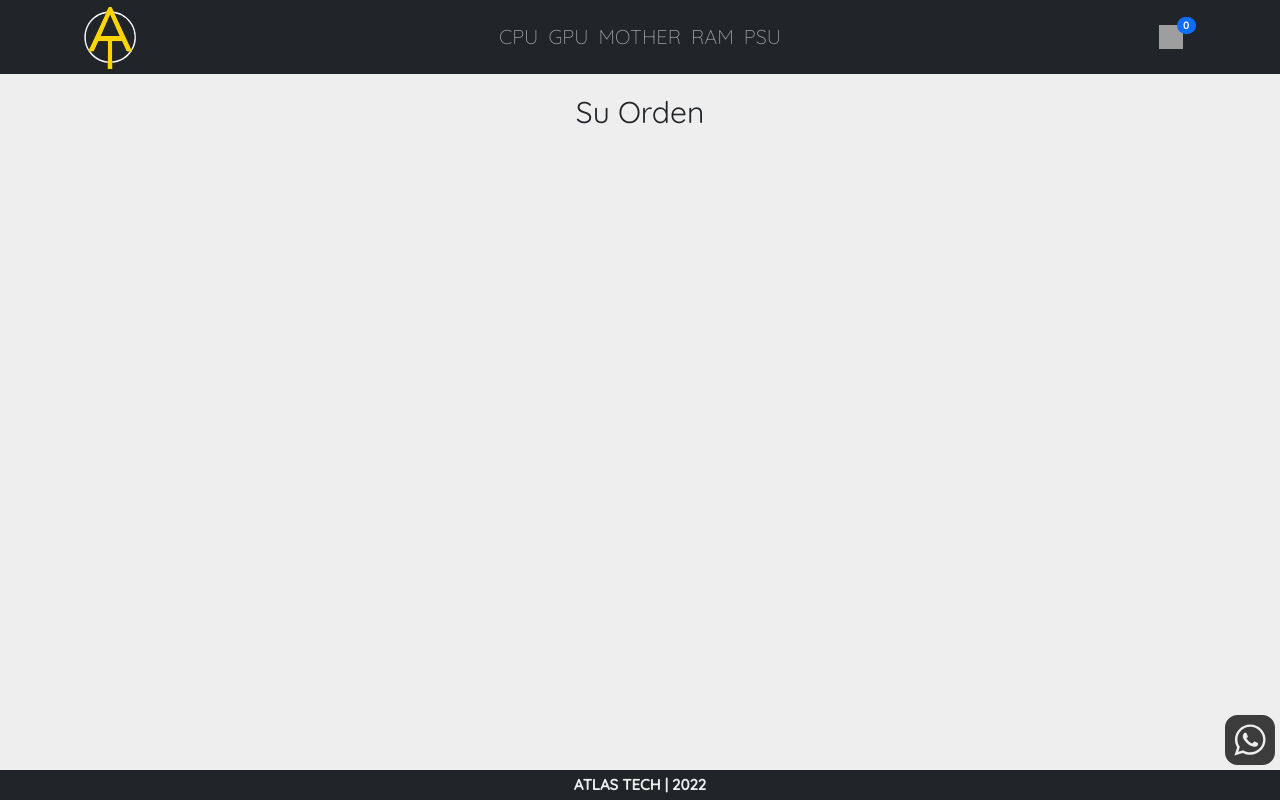
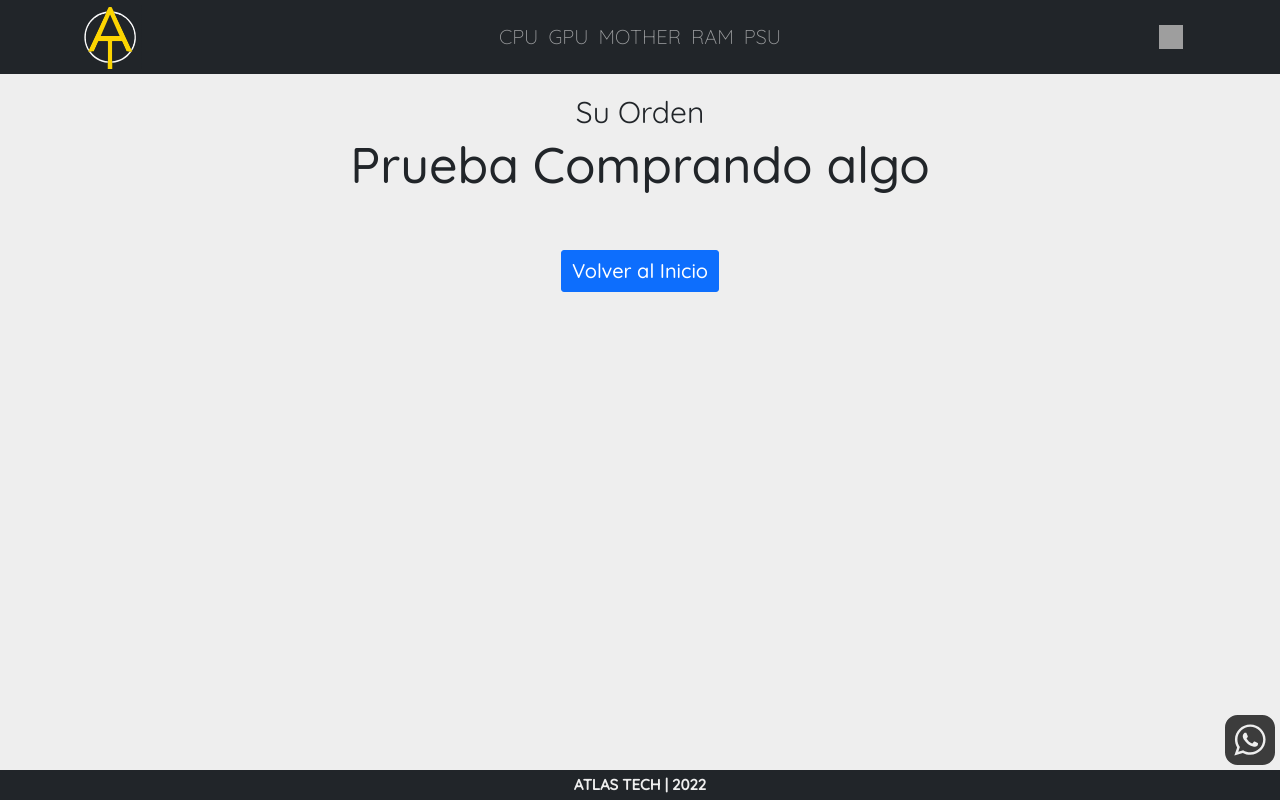
Before and after one commit to JEmperador/react_coderHouse, a React (Create React App) app: page /cart in a window 1280 px wide. Built offline with nearby package versions, Linux system fonts and the light colour scheme; grey boxes are pictures that could not be loaded.

Commit message:
Se agrega vista parcial de productos en cart

```diff
--- /dev/null
+++ b/src/components/CartItem/CartItem.css
@@ -0,0 +1,4 @@
+.productImg {
+    width: 15rem;
+    height: 15rem;
+}
--- /dev/null
+++ b/src/components/CartItem/CartItem.js
@@ -0,0 +1,36 @@
+import { Badge, Button, ListGroup } from "react-bootstrap";
+import { useContext } from "react";
+import CartContext from "../../context/CartContext";
+import "./CartItem.css"
+
+function CartItem({ product }) {
+  const { removeItem } = useContext(CartContext);
+
+  const deleteItem = () => {
+    removeItem(product.id);
+  };
+
+  return (
+    <ListGroup.Item as="li" key={product.id} className="d-flex justify-content-between mt-2">
+      <img src={product.img} alt="" className="productImg" />
+      <div className="ms-2 me-auto">
+        {product.category} - {product.name}
+        <div>Precio: ${product.price}</div>
+      </div>
+      <div className="d-flex flex-column justify-content-between">
+        <div className="d-flex justify-content-end">
+          <Badge pill className="fs-5" bg="success">
+            {product.quantity}
+          </Badge>
+        </div>
+        <div className="">
+          <Button className="justify-content-center" variant="warning" onClick={deleteItem}>
+            Quitar
+          </Button>
+        </div>
+      </div>
+    </ListGroup.Item>
+  );
+}
+
+export default CartItem;
--- /dev/null
+++ b/src/components/CartList/CartList.js
@@ -0,0 +1,30 @@
+import { Button, ListGroup } from "react-bootstrap";
+import CartItem from "../CartItem/CartItem";
+import { useContext } from "react";
+import CartContext from "../../context/CartContext";
+
+function CartList() {
+  const { cart, emptyCart } = useContext(CartContext);
+
+  return (
+    <div>
+      <ListGroup>
+        {cart.map((product) => (
+          <CartItem key={product.id} product={product} />
+        ))}
+      </ListGroup>
+      <div className="d-flex justify-content-between">
+        <div>
+          <Button size="lg" variant="warning" onClick={() => emptyCart()}>
+            Vaciar Carrito
+          </Button>
+        </div>
+        <div>
+          <span className="text-end">Total: $XXX</span>
+        </div>
+      </div>
+    </div>
+  );
+}
+
+export default CartList;
--- a/src/components/CartWidget/CartWidget.css
+++ b/src/components/CartWidget/CartWidget.css
@@ -5,6 +5,6 @@
 }
 
 .counter {
-    position: absolute;
-    transform: translateX(200%) translateY(70%);
+    position: absolute !important;
+    transform: translateX(200%) translateY(70%) !important;
 }
--- a/src/components/CartWidget/CartWidget.js
+++ b/src/components/CartWidget/CartWidget.js
@@ -12,9 +12,9 @@ function CartWidget() {
 
   return (
     <div>
-      <Link to='/cart'>
-        <Badge className="fs-6 counter" pill bg="primary">
-          {quantity}
+      <Link to={quantity !==0 ? "/cart" : "/"}>
+        <Badge pill className="fs-6 counter" bg="primary">
+          {quantity !== 0 && quantity}
         </Badge>
         <img src={cart} alt="cart" className="cart" />
       </Link>
--- /dev/null
+++ b/src/containers/CartListContainer/CartListContainer.css
@@ -0,0 +1,3 @@
+.fontH3 {
+    font-size: 5rem;
+}
--- a/src/containers/CartListContainer/CartListContainer.js
+++ b/src/containers/CartListContainer/CartListContainer.js
@@ -1,7 +1,28 @@
+import CartList from "../../components/CartList/CartList";
+import { useContext } from "react";
+import CartContext from "../../context/CartContext";
+import { Link } from "react-router-dom";
+import { Button } from "react-bootstrap";
+import './CartListContainer.css'
+
 function CartListContainer(props) {
-    return (
-        <h1 className="title">{props.title}</h1>
-    )
+  const { cart } = useContext(CartContext);
+
+  return (
+    <>
+      <h1 className="title">{props.title}</h1>
+      {cart.length !== 0 ? (
+        <CartList />
+      ) : (
+        <>
+          <h3 className="text-center fontH3">Prueba Comprando algo</h3>
+          <Link to="/" className="d-flex justify-content-center">
+            <Button className="toHomeBtn" size="lg">Volver al Inicio</Button>
+          </Link>
+        </>
+      )}
+    </>
+  );
 }
 
 export default CartListContainer;
--- a/src/data/asyncMock.js
+++ b/src/data/asyncMock.js
@@ -122,7 +122,7 @@ export const getProducts = () => {
 export const getProductsByCategory = (categoryId) => {
   return new Promise((resolve) => {
     setTimeout(() => {
-      resolve(products.filter(product => product.category === categoryId));
+      resolve(products.filter(products => products.category === categoryId));
     }, 1000);
   });
 };
```
